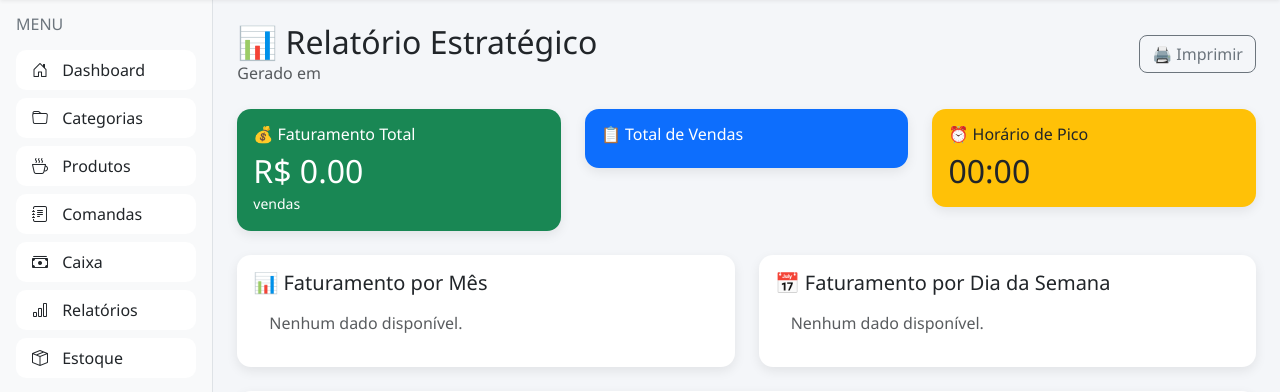
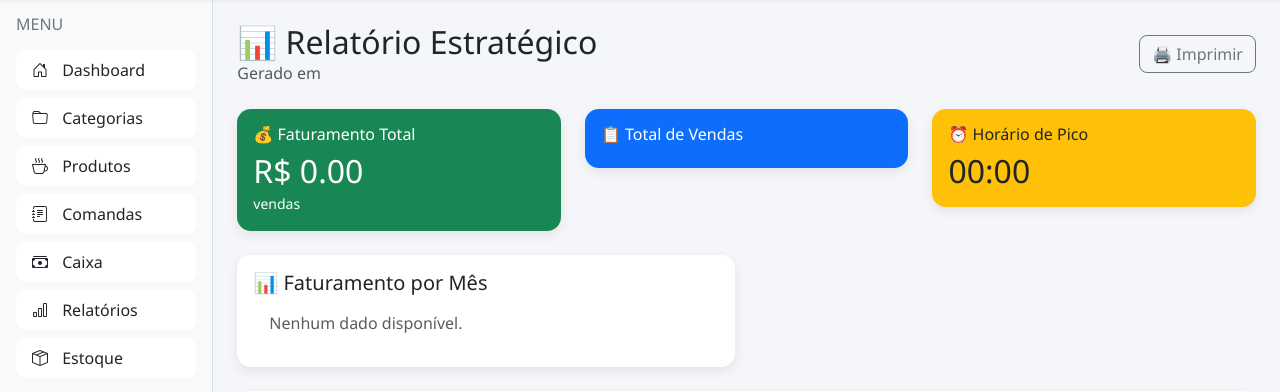
Before and after one commit to blackfemto/Cafe_BII, a Python web app: template templates/relatorio_total.html in a window 1280 px wide. Shown: the part 61-453 px from the top of the page. Run offline with Jinja, Linux system fonts and the light colour scheme; the template is opened without the code that fills it, so the values that code supplies are empty.

Commit message:
FIX: Remove tabela de Faturamento por Dia da Semana do relatório

```diff
--- a/templates/relatorio_total.html
+++ b/templates/relatorio_total.html
@@ -49,7 +49,7 @@
     </div>
 </div>
 
-<!-- Faturamento por Mês e Dia da Semana -->
+<!-- Faturamento por Mês (sem a tabela de dias da semana) -->
 <div class="row g-4 mb-4">
     <div class="col-md-6">
         <div class="card">
@@ -59,23 +59,6 @@
                 {% for mes, valor in faturamento_mes.items()|sort %}
                     <li class="list-group-item d-flex justify-content-between">
                         <span>{{ mes }}</span>
-                        <span class="fw-bold text-success">R$ {{ "%.2f"|format(valor) }}</span>
-                    </li>
-                {% else %}
-                    <li class="list-group-item text-muted">Nenhum dado disponível.</li>
-                {% endfor %}
-                </ul>
-            </div>
-        </div>
-    </div>
-    <div class="col-md-6">
-        <div class="card">
-            <div class="card-body">
-                <h5 class="card-title">📅 Faturamento por Dia da Semana</h5>
-                <ul class="list-group">
-                {% for dia, valor in faturamento_dia.items() %}
-                    <li class="list-group-item d-flex justify-content-between">
-                        <span>{{ dia }}</span>
                         <span class="fw-bold text-success">R$ {{ "%.2f"|format(valor) }}</span>
                     </li>
                 {% else %}
```
